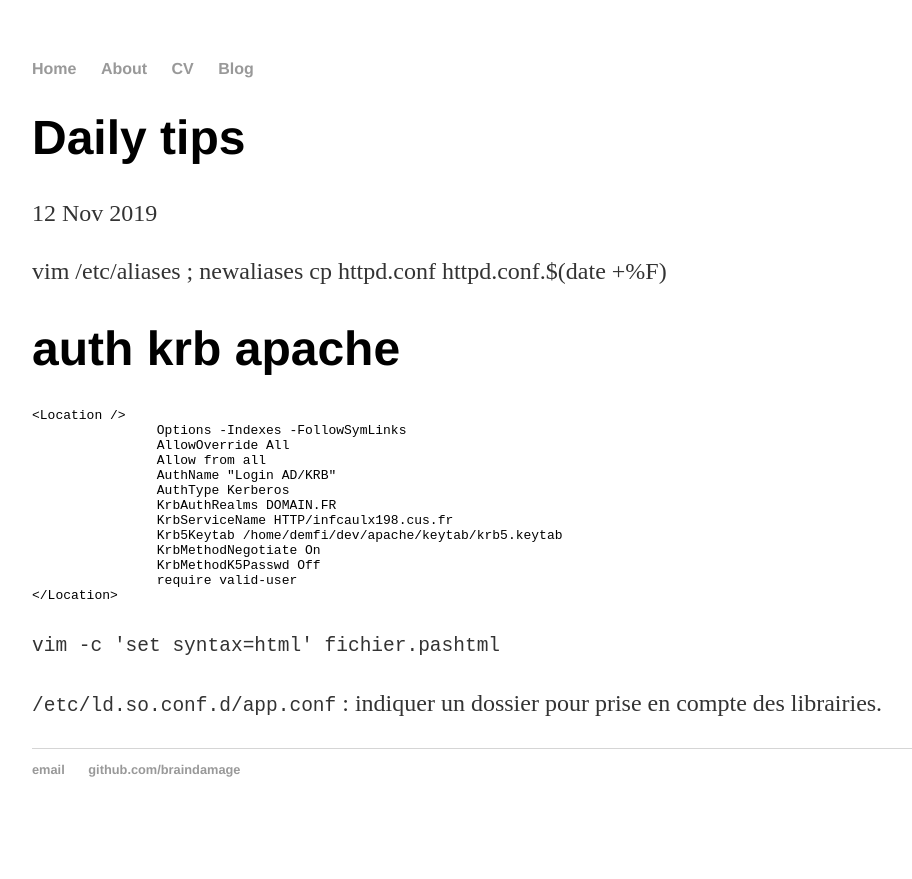
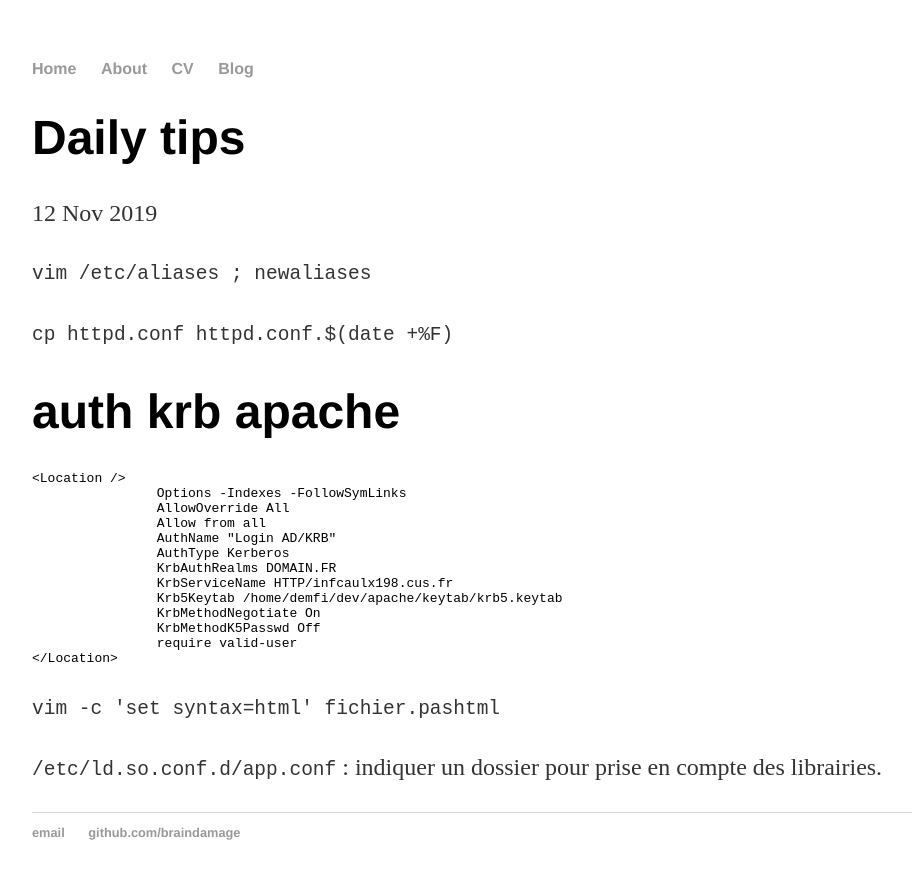
Before and after one commit to pdgaaa/pdgaaa.github.io, a Jekyll site: the page built from _posts/2019-11-12-tips.md, in a window 1280 px wide. Shown: the top 879 px of the page, without its empty margins (160-1072 px from the left). Built offline with Jekyll 4.4.1, drawn with Linux system fonts in a browser that asks for light colours.

Commit message:
Update 2019-11-12-tips.md

```diff
--- a/_posts/2019-11-12-tips.md
+++ b/_posts/2019-11-12-tips.md
@@ -5,8 +5,9 @@ date: 2019-11-12
 ---
 
 
-vim /etc/aliases ; newaliases
-cp httpd.conf httpd.conf.$(date +%F)
+``vim /etc/aliases ; newaliases``
+
+``cp httpd.conf httpd.conf.$(date +%F)``
 
 auth krb apache
 ===============
```
